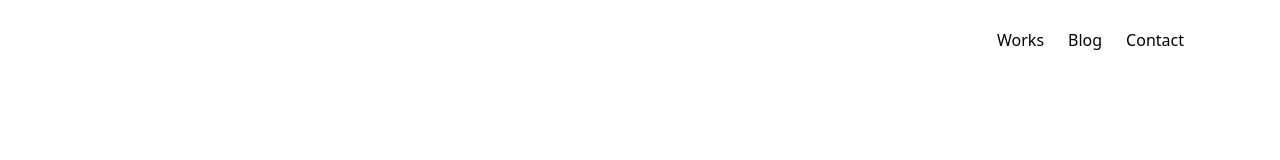
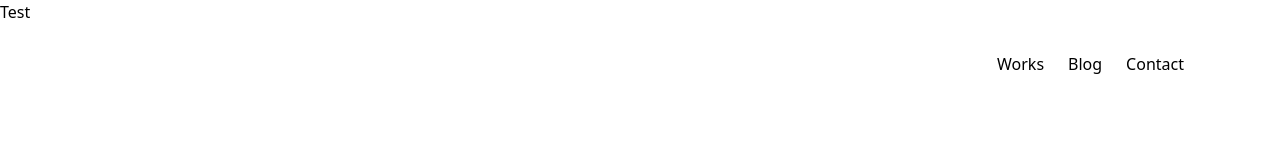
Before and after one commit to JohnLou15/Web-dev-session, a plain HTML site: page index.html in a window 1280 px wide. Shown: the top 160 px of the page. Drawn offline with nearby package versions, Linux system fonts and the light colour scheme.

Commit message:
Change for Prod

```diff
--- a/index.html
+++ b/index.html
@@ -9,6 +9,9 @@
 <body>
     <main class="">
        <!-- Nav Bar -->
+        <div>
+            <a href="/">Test</a>
+        </div>
         <nav class="py-10 px-24 w-full h-10 flex items-center justify-end space-x-6">
             <div>
                 <a href="/">Works</a>
```
